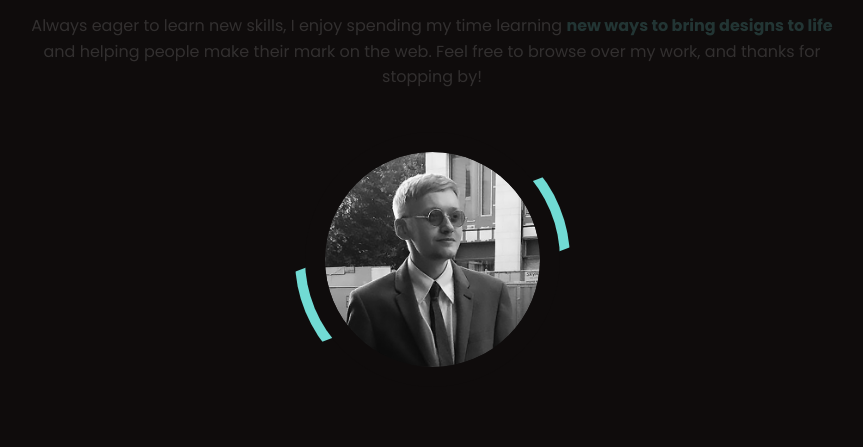
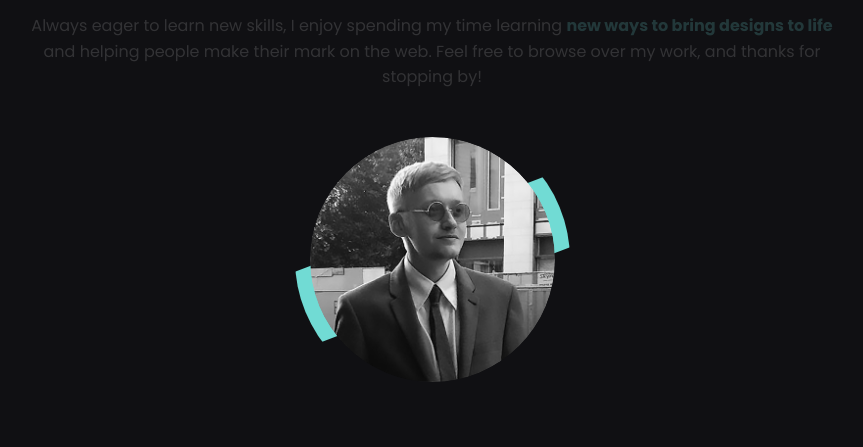
Before and after one commit to HighRoller94/portfoliov1, a Next.js app: page / in a window 1280 px wide. Shown: the part 1060-1507 px from the top of the page, without its empty margins (208-1071 px from the left). Built offline with nearby package versions, Linux system fonts and the light colour scheme; a web font is replaced by a local one.

Commit message:
minor changes i forgot

```diff
--- a/components/About/About.module.scss
+++ b/components/About/About.module.scss
@@ -98,7 +98,7 @@
             .box {
                 position: relative;
                 margin:0 auto;
-                margin-top: 1.2rem;
+                margin-top: 3rem;
                 width: 240px;
                 height: 240px;
 
@@ -128,7 +128,7 @@
                 &::after {
                     content: "";
                     position: absolute;
-                    background-color: $offBlack;
+                    background-color: transparent;
                     inset: 10px;
                     border-radius: 50%;
                     z-index: 1;
@@ -141,7 +141,7 @@
                   }
                 .aboutImage {
                     position: absolute;
-                    inset: 30px;
+                    inset: 15px;
                     z-index: 3;
                     display: flex;
                     justify-content: center;
--- a/styles/components/SkillsContainer.module.scss
+++ b/styles/components/SkillsContainer.module.scss
@@ -11,7 +11,7 @@
     padding-bottom: 1.5rem;
     margin-bottom: 3rem;
     text-align: center;
-    background-color: $lightModeGrey;
+    background-color: #1d1d27;
     border-radius: 1rem;
     box-shadow: rgba(99, 99, 99, 0.2) 0px 2px 8px 0px;
     transition: 300ms ease-in-out;
--- a/styles/globals.scss
+++ b/styles/globals.scss
@@ -47,7 +47,7 @@ a {
 }
 
 body {
-  background-color: $offBlack;
+  background-color: #101013;
   // background: linear-gradient(109.6deg, rgb(8, 10, 16) 11.2%, rgb(7, 16, 21) 51.2%, rgb(0, 0, 0) 98.6%);
   color: $offWhite;
   transition: 200ms ease-in-out;
```
